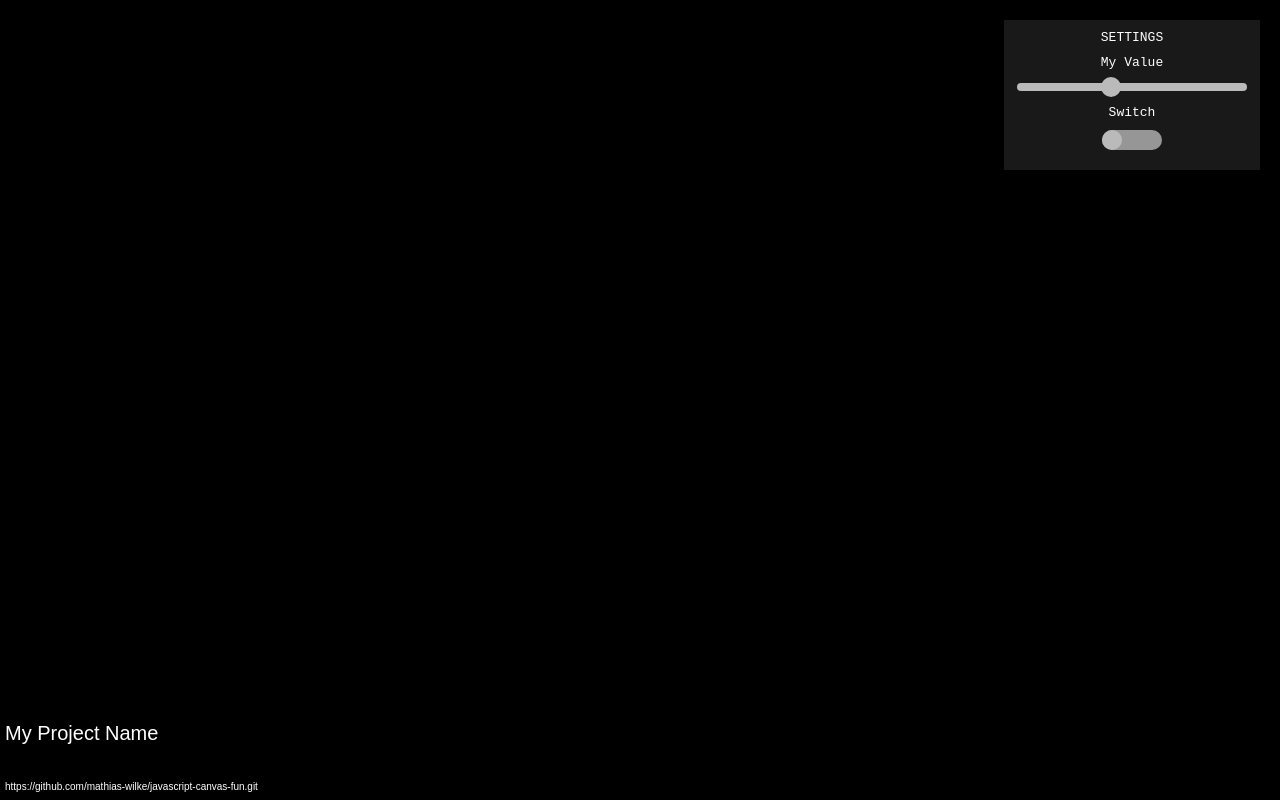
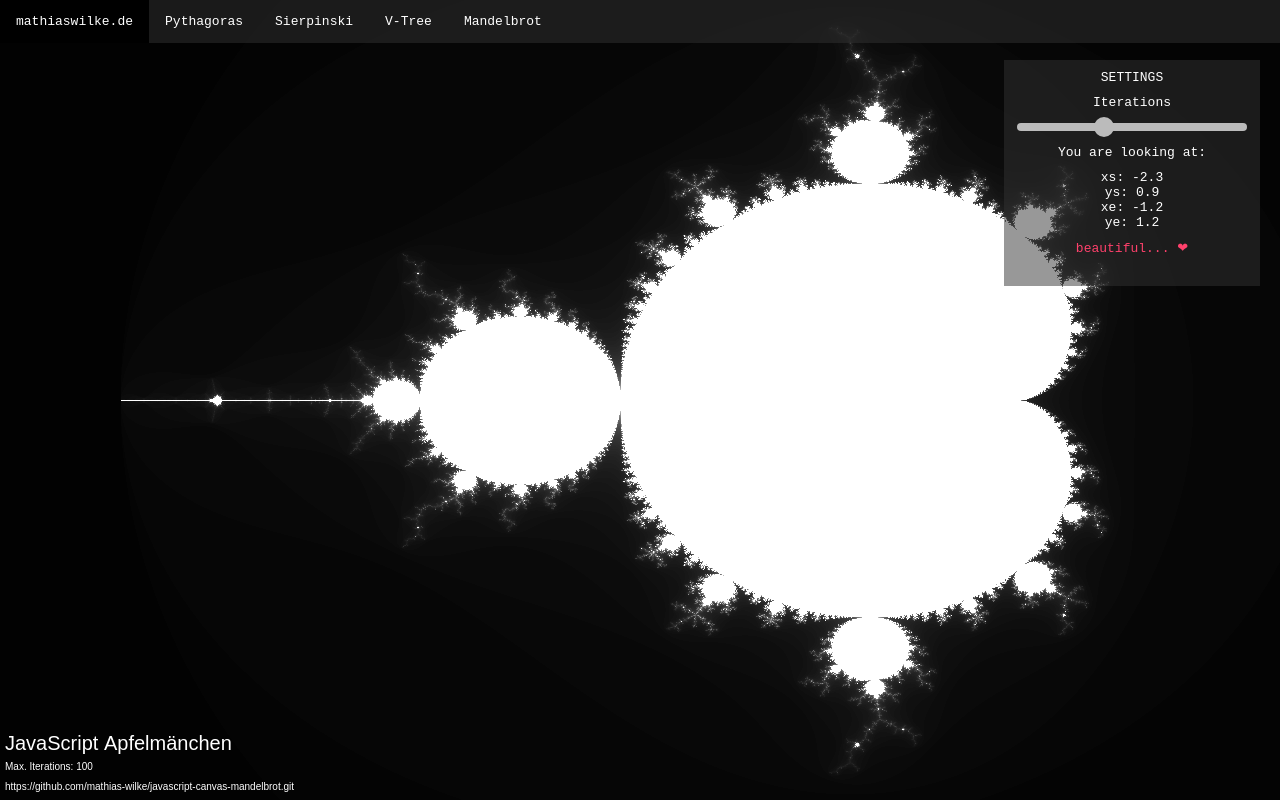
Before and after one commit to mathias-wilke/javascript-canvas-mandelbrot, a plain HTML site: page index.html in a window 1280 px wide. Drawn offline with Linux system fonts and the light colour scheme.

Commit message:
implemented basic functionality

```diff
--- a/css/canvas-fun.css
+++ b/css/canvas-fun.css
@@ -3,6 +3,43 @@
     font-family: monospace;
     margin:0;
     padding:0;
+}
+
+#menue{
+    height: 43px;
+    z-index: 2;
+    background-color: rgba(51, 51, 51, 0);
+    position: absolute;
+    width: 100%;
+    transition: 0.3s;
+}
+
+#menue:hover{
+    background-color: rgba(51, 51, 51, 0.5);
+}
+
+ul {
+    list-style-type: none;
+    margin: 0;
+    padding: 0;
+    overflow: hidden;
+}
+
+li {
+    float: left;
+}
+
+li a {
+    display: block;
+    color: white;
+    text-align: center;
+    padding: 14px 16px;
+    text-decoration: none;
+    transition: 0.3s;
+}
+
+li a:hover {
+    background-color: rgba(0, 0, 0, 1);
 }
 
 canvas{
@@ -23,7 +60,7 @@ p {
     width: 20%;
     position: absolute;
     right: 20px;
-    top: 20px;
+    top: 60px;
     z-index: 1;
     background-color: rgba(51, 51, 51, 0.5);
     padding-bottom: 20px;
@@ -70,63 +107,14 @@ p {
     opacity: 1;
 }
 
-.switch {
-    opacity: 0.7;
-    position: relative;
-    display: inline-block;
-    width: 60px;
-    height: 20px;
-}
-
-.switch:hover {
-    opacity: 1;
-}
-
-.switch input {
-    opacity: 0;
-    width: 0;
-    height: 0;
-}
-
-  /* The slider */
-.slide-switch {
-    position: absolute;
-    cursor: pointer;
-    top: 0;
-    left: 0;
-    right: 0;
-    bottom: 0;
-    background-color: #ccc;
-}
-
-.slide-switch:before {
-    position: absolute;
-    content: "";
-    height: 20px;
-    width: 20px;
-    left: 0px;
-    bottom: 0px;
-    background-color: white;
-    -webkit-transition: .4s;
-    transition: .4s;
-}
-
-input:checked + .slide-switch:before {
-    -webkit-transform: translateX(40px);
-    -ms-transform: translateX(40px);
-    transform: translateX(40px);
-}
-
-.slide-switch.round {
-    border-radius: 20px;
-}
-
-.slide-switch.round:before {
-    border-radius: 50%;
-}
-
 input:checked + .slide-switch {
     background: #FF416C;
     background: -webkit-linear-gradient(to right, #FF4B2B, #FF416C);
     background: linear-gradient(to right, #FF4B2B, #FF416C);
 }
+
+.coordinate{
+    margin: 0px !important;
+    padding: 0px !important;
+    color: #ffffff;
+}
--- a/index.html
+++ b/index.html
@@ -6,17 +6,26 @@
         <link rel="stylesheet" href="css/canvas-fun.css">
     </head>
     <body>
+        <div id="menue">
+            <ul>
+                <li><a href="https://www.mathiaswilke.de">mathiaswilke.de</a></li>
+                <li><a href="https://www.mathiaswilke.de/pythagoras">Pythagoras</a></li>
+                <li><a href="https://www.mathiaswilke.de/sierpinski">Sierpinski</a></li>
+                <li><a href="https://www.mathiaswilke.de">V-Tree</a></li>
+                <li><a href="https://www.mathiaswilke.de/mandelbrot">Mandelbrot</a></li>
+            </ul>
+        </div>
         <canvas id="screen" width="800px" height="450px"></canvas>
-        <!-- let us add some ui elements -->
         <div class="slidecontainer">
             <p>SETTINGS</p>
-            <p>My Value</p>
-            <input type="range" min="1" max="11" value="5" class="slider" id="my-first-value">
-            <p>Switch</p>
-            <label class="switch">
-                <input type="checkbox" id="colors">
-                <span class="slide-switch round"></span>
-            </label>
+            <p>Iterations</p>
+            <input type="range" min="10" max="255" value="100" class="slider" id="iterations" onchange="getPixelData()">
+            <p>You are looking at:</p>
+            <p class="coordinate" id="xs">xs: -2.3</p>
+            <p class="coordinate" id="ys">ys: 0.9</p>
+            <p class="coordinate" id="xe">xe: -1.2</p>
+            <p class="coordinate" id="ye">ye: 1.2</p>
+            <p style="color: #FF416C;">beautiful... &#10084;</p>
         </div>
         <script src="js/canvas-fun.js"></script>
     </body>
--- a/js/canvas-fun.js
+++ b/js/canvas-fun.js
@@ -1,26 +1,119 @@
-
 var canvas = document.getElementById("screen");
 var ctx = canvas.getContext("2d");
 
 //settings
-var backgroundColor = "#000000";
+var backgroundColor = "#FFFFFF";
 
-//space for global variables. You may need some :)
-//@TODO: add some variables
+var iterationCount = document.getElementById("iterations").value;
 
-//implement your drawing here.
+//canvas width and height
+var width = canvas.width;
+var height = canvas.height;
+var ratio =  canvas.height / canvas.width;
+
+//array with pixel data
+var dataArray = new Uint8ClampedArray(width * height * 4);
+var imageData = new ImageData(dataArray,width);
+
+//the initial boundaries of the coordinate system
+var xStart = -2.3;
+var xEnd  = 0.9;
+var yStart = -1.2;
+var yEnd = 1.2;
+
+//needed to calculate between canvas and coordinate system cutout
+var cutoutWidth = Math.sqrt(Math.pow(xEnd - xStart,2));
+var cutoutHeight = Math.sqrt(Math.pow(yEnd - yStart,2));
+var ratioWidth = cutoutWidth / width;
+var ratioHeight = cutoutHeight / height;
+
+//mouse position for zoom
+var xMouseStart = 0;
+var yMouseStart = 0;
+var xMouseEnd = 0;
+var yMouseEnd = 0;
+var drawMouseRect = false;
+
+//set the color for each pixel
+function getPixelData(){
+    for (let i = 0; i < dataArray.length; i += 4) {
+        var c = getPixelColor((i/4) % width,Math.floor((i / 4) / width)) * 2;
+        dataArray[i + 0] = c;
+        dataArray[i + 1] = c;
+        dataArray[i + 2] = c;
+        dataArray[i + 3] = 255;
+    }
+}
+
+getPixelData();
+
+//calculate the color of a pixel
+function getPixelColor(ax,ay){
+
+    //covert array position to cutout
+    var x = (ratioWidth * ax) + xStart;
+    var y = (ratioHeight * ay) + yStart;
+
+    //z is a complex number. zr is the real part and zi is the imaginary part
+    var zr = 0;
+    var zi = 0;
+
+    //initial c value
+    var cr = x;
+    var ci = y;
+
+    var i = 0;
+
+    //value of the complex number z
+    var zv = 0;
+
+    while(zv < 2 && i < iterationCount){
+        //square z
+        var zsr = (zr * zr) - (zi * zi);
+        var zsi = 2 * zr * zi;
+        //add c
+        var znr = zsr + cr;
+        var zni = zsi + ci;
+
+        //the new z is the old z
+        zr = znr;
+        zi = zni;
+
+        zv = Math.sqrt(Math.pow(zr,2)+Math.pow(zi,2));
+        i++;
+    }
+
+    if(zv < 2){
+        return 255;
+    }
+
+    return i;
+}
+
 function draw(){
+    //draw the image
+    ctx.putImageData(imageData, (canvas.width / 2) - width /2, (canvas.height/ 2) - height/2);
+
+    //and some stats
     ctx.fillStyle = "white";
     ctx.font = "20px Arial";
-    ctx.fillText("My Project Name", 5, canvas.height - 60);
+    ctx.fillText("JavaScript Apfelmänchen", 5, canvas.height - 50);
     ctx.font = "10px Arial";
-    ctx.fillText("https://github.com/mathias-wilke/javascript-canvas-fun.git", 5, canvas.height - 10);
-    //@TODO: implement your drawing here
+    ctx.fillText("Max. Iterations: " + document.getElementById("iterations").value, 5, canvas.height - 30);
+    ctx.fillText("https://github.com/mathias-wilke/javascript-canvas-mandelbrot.git", 5, canvas.height - 10);
+
+    //draw the rectangle if the mouse is pressed down
+    if(drawMouseRect && xMouseEnd != 0){
+        var fixedRatioY = (xMouseEnd - xMouseStart) * ratio;
+        ctx.beginPath();
+        ctx.rect(xMouseStart,yMouseStart,(xMouseStart-xMouseEnd) * -1,(-fixedRatioY) * -1);
+        ctx.strokeStyle = "#FF416C"; // nice color :) !
+        ctx.stroke();
+    }
 }
 
-//calculate, sort, or do whatever you want here
 function update(){
-    //@TODO: implement your calculations here
+    iterationCount = document.getElementById("iterations").value;
 }
 
 //clear the canvas
@@ -30,10 +123,22 @@ function clear(){
     ctx.fillRect(0, 0, canvas.width, canvas.height);
 }
 
-//if the user changes the size of the window we have do recalculate
+//if the user changes the size of the canvas we have do recalculate some stuff
 function resizeCanvas(){
+    //resize the canvas
     canvas.width = window.innerWidth;
     canvas.height = window.innerHeight;
+    width = canvas.width;
+    height = canvas.height;
+    ratio =  canvas.height / canvas.width;
+    dataArray = new Uint8ClampedArray(width * height * 4);
+    imageData = new ImageData(dataArray,width);
+    cutoutWidth = Math.sqrt(Math.pow(xEnd - xStart,2));
+    cutoutHeight = Math.sqrt(Math.pow(yEnd - yStart,2));
+    ratioWidth = cutoutWidth / width;
+    ratioHeight = cutoutHeight / height;
+    //redraw the image
+    getPixelData();
 }
 
 //let us call the function once at the start to get the user's canvas size
@@ -49,3 +154,49 @@ function loop() {
     window.requestAnimationFrame(loop);
 }
 window.requestAnimationFrame(loop);
+
+canvas.addEventListener('mousedown', e => {
+    xMouseStart = e.offsetX;
+    yMouseStart = e.offsetY;
+    xMouseEnd = 0;
+    yMouseEnd = 0;
+    drawMouseRect = true;
+  });
+
+canvas.addEventListener('mouseup', e => {
+    drawMouseRect = false;
+
+    //let us force a fixed ratio
+    var fixedRatioY = (xMouseEnd - xMouseStart) * ratio;
+
+    var oldxStart = xStart;
+    var oldyStart = yStart;
+
+    xStart = (ratioWidth * xMouseStart) + oldxStart;
+    yStart = (ratioHeight * yMouseStart) + oldyStart;
+    xEnd = (ratioWidth * xMouseEnd) + oldxStart;
+    yEnd = (ratioHeight * (fixedRatioY + yMouseStart)) + oldyStart;
+
+    //show the coordinates
+    document.getElementById("xs").innerText = "xs: " + xStart;
+    document.getElementById("xe").innerText = "xe: " + yStart;
+    document.getElementById("ys").innerText = "ys: " + xEnd;
+    document.getElementById("ye").innerText = "ye: " + yEnd;
+
+    //calculate the cutout
+    cutoutWidth  = Math.sqrt(Math.pow(xEnd - xStart,2));
+    cutoutHeight  = Math.sqrt(Math.pow(yEnd - yStart,2));
+
+    ratioWidth = cutoutWidth  / width;
+    ratioHeight = cutoutHeight  / height;
+
+    //redraw the image
+    getPixelData();
+});
+
+canvas.addEventListener('mousemove', e => {
+    if (drawMouseRect === true) {
+        xMouseEnd = e.offsetX;
+        yMouseEnd = e.offsetY;
+    }
+});
```
Also changed, not shown: examples/example1.JPG (added), examples/example2.JPG (added), examples/example3.JPG (added), examples/example4.JPG (added).
